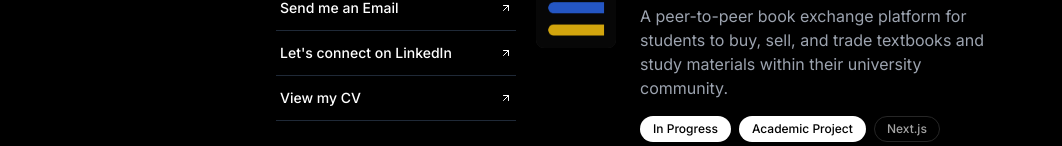
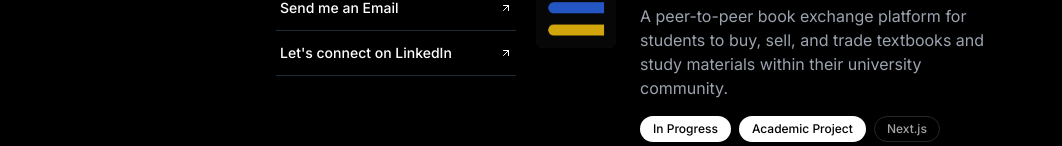
Before and after one commit to inigoromano/personal-website, a React (Vite) app: page / in a window 1280 px wide. Shown: the part 654-800 px from the top of the page, without its empty margins (0-1062 px from the left). Built offline with nearby package versions, Linux system fonts and the light colour scheme.

Commit message:
Remove CV link from social links in constants

```diff
--- a/constants.ts
+++ b/constants.ts
@@ -87,10 +87,6 @@ export const SOCIALS: SocialLink[] = [
   {
     label: 'Let\'s connect on LinkedIn',
     url: 'https://www.linkedin.com/in/inigoromano/'
-  },
-  {
-    label: 'View my CV',
-    url: '/assets/Inigo_Romano_CV.pdf'
   }
 ];
 
```
